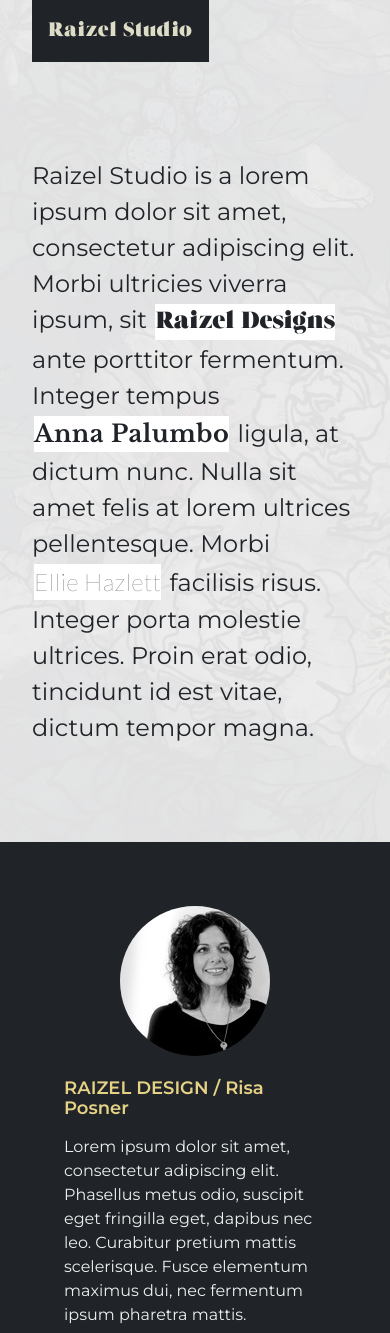
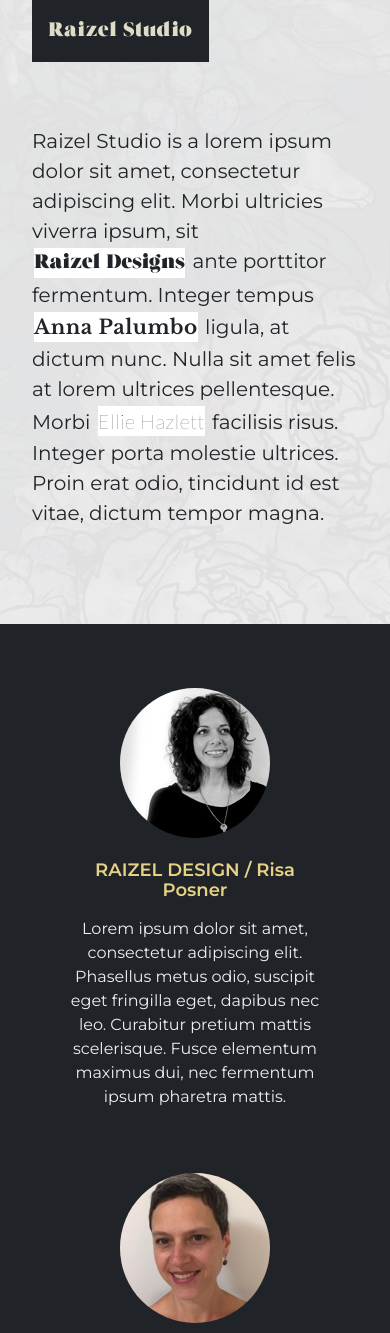
Before and after one commit to brodieaustin/raizelstudio-preview, a website: page site/index.html in a window 390 px wide. Shown: the top 1333 px of the page. Drawn offline with nearby package versions, Linux system fonts and the light colour scheme.

Commit message:
mobile tweaks

```diff
--- a/src/scss/_alerts.scss
+++ b/src/scss/_alerts.scss
@@ -10,7 +10,7 @@
     color: #fff !important;
     font-size: .75rem;
 
-    @media screen and (max-width: 45rem){
+    @media screen and (max-width: 48rem){
       display: block;
       max-width: 50%;
       margin: 2rem auto 0;
--- a/src/scss/_bios.scss
+++ b/src/scss/_bios.scss
@@ -4,7 +4,7 @@
   .container{
     padding: 4rem;
 
-    @media screen and (min-width: 45rem){
+    @media screen and (min-width: 48rem){
       padding: 8rem;
     }
   }
@@ -17,7 +17,7 @@
 .bio{
   margin-bottom: 4rem;
 
-  @media screen and (min-width: 45rem){
+  @media screen and (min-width: 48rem){
     display: flex;
     flex-wrap: wrap;
   }
@@ -31,8 +31,9 @@
   margin: 0;
   text-align: center;
 
-  @media screen and (min-width: 45rem){
+  @media screen and (min-width: 48rem){
     width: 25%;
+    padding-right: 1rem;
     text-align: left;
   }
 
@@ -44,9 +45,11 @@
 }
 
 .bio-details{
+  text-align: center;
 
-  @media screen and (min-width: 45rem){
+  @media screen and (min-width: 48rem){
     width: 65%;
+    text-align: left;
   }
 
   h2{
--- a/src/scss/_intro.scss
+++ b/src/scss/_intro.scss
@@ -1,18 +1,18 @@
 .intro-section{
-  padding-top: 4rem;
+  padding-top: 2rem;
   padding-bottom: 4rem;
   background-color: rgba($background-color, .95);
 
-  @media screen and (min-width: 45rem){
+  @media screen and (min-width: 48rem){
     padding-top: 4rem;
     padding-bottom: 8rem;
   }
 
   p{
     margin: 0;
-    font-size: 1.5rem;
+    font-size: 1.25rem;
 
-    @media screen and (min-width: 45rem){
+    @media screen and (min-width: 48rem){
       font-size: 2rem;
     }
   }
```
Also changed, not shown: site/assets/css/styles.css.
